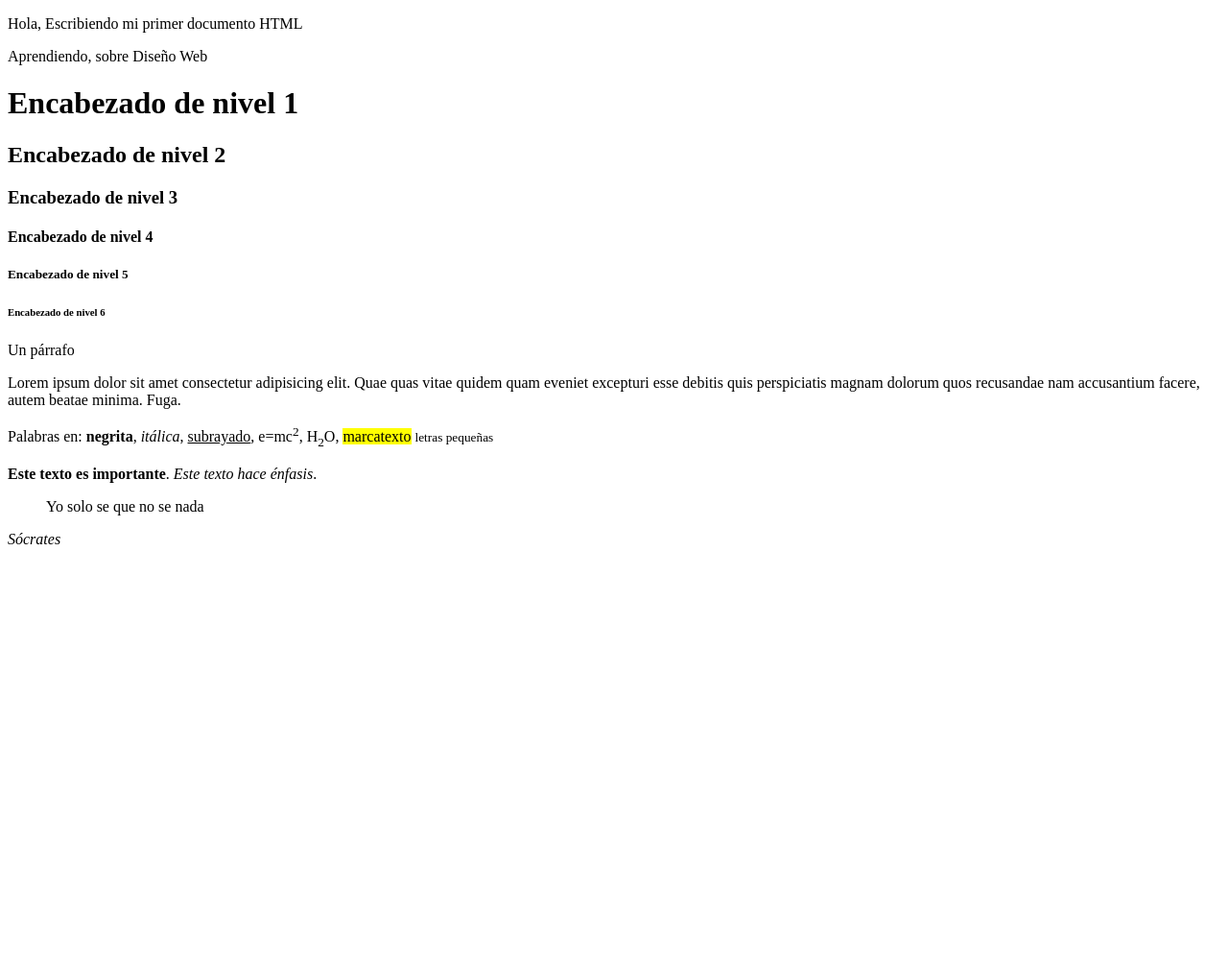
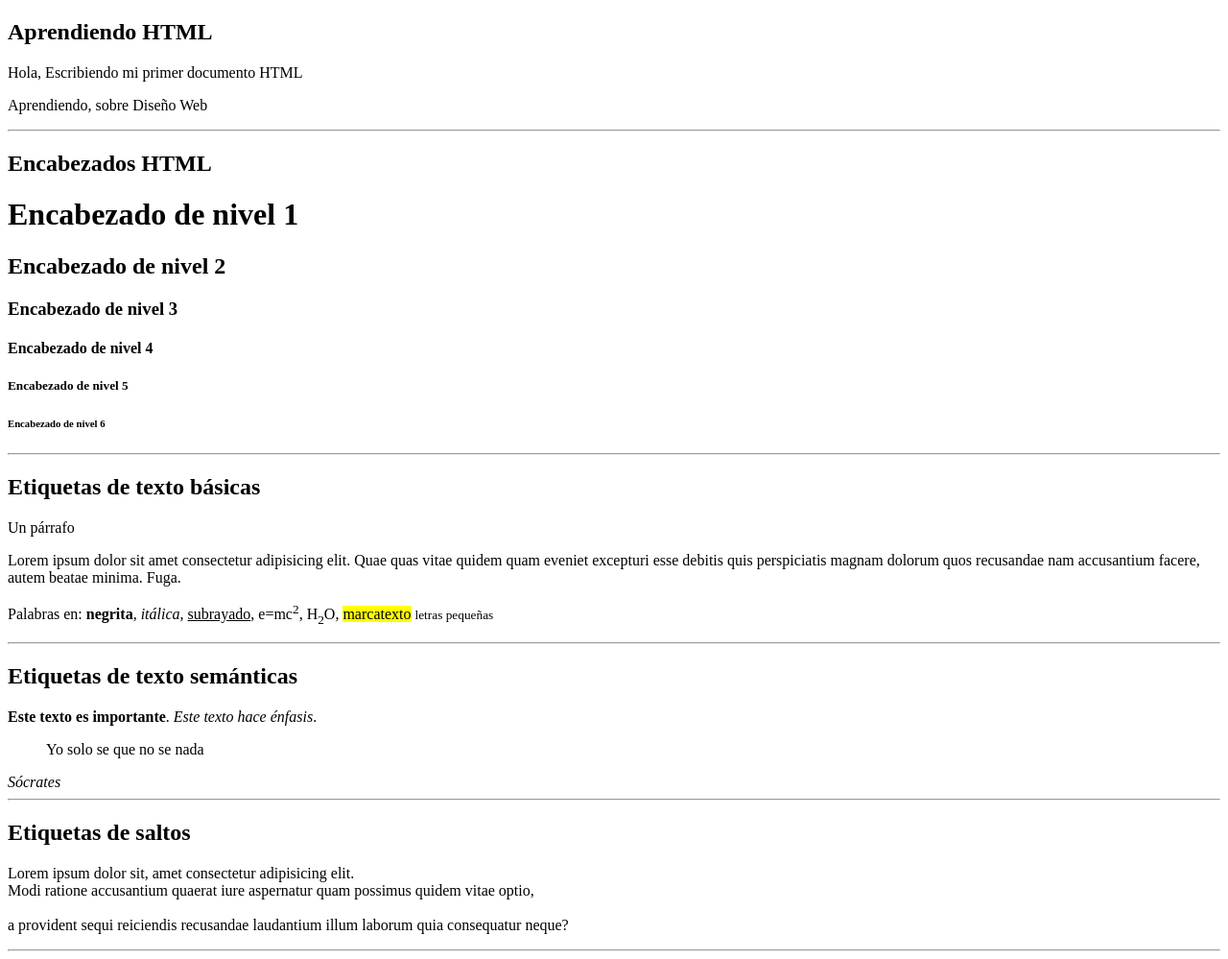
Before and after one commit to MiguelDominguezSanchez/Curso_HTML_-_CSS, a plain HTML site: page YOUTUBE-HTML/INDEX.HTML in a window 1280 px wide. Shown: the whole page at 96% size. Before the commit the page ends 800 px from the top, so only its background shows below. Drawn offline with Linux system fonts and the light colour scheme.

Commit message:
Etiquetas de salto

```diff
--- a/YOUTUBE-HTML/INDEX.HTML
+++ b/YOUTUBE-HTML/INDEX.HTML
@@ -11,6 +11,7 @@
 </head>
 
 <body>
+  <h2>Aprendiendo HTML</h2>
   <!--  Esto es un comentario -->
   <!--
     Enlaces de la sección de introducción a HTMl y su documentación
@@ -24,19 +25,29 @@
 
   <p>Hola, Escribiendo mi primer documento HTML</p>
   <p>Aprendiendo, sobre Diseño Web</p>
+  <hr>
+  <h2>Encabezados HTML</h2>
   <h1>Encabezado de nivel 1</h1>
   <h2>Encabezado de nivel 2</h2>
   <h3>Encabezado de nivel 3</h3>
   <h4>Encabezado de nivel 4</h4>
   <h5>Encabezado de nivel 5</h5>
   <h6>Encabezado de nivel 6</h6>
+  <hr>
+  <h2>Etiquetas de texto básicas</h2>
   <p>Un párrafo</p>
   <p>Lorem ipsum dolor sit amet consectetur adipisicing elit. Quae quas vitae quidem quam eveniet excepturi esse debitis quis perspiciatis magnam dolorum quos recusandae nam accusantium facere, autem beatae minima. Fuga.</p>
   <p>Palabras en: <b>negrita</b>, <i>itálica</i>, <u>subrayado</u>, e=mc<sup>2</sup>, H<sub>2</sub>O, <mark>marcatexto</mark> <small>letras pequeñas</small> </p>
   <p>
+    <hr>
+    <h2>Etiquetas de texto semánticas</h2>
     <strong>Este texto es importante</strong>. <em>Este texto hace énfasis</em>.
   </p>
   <blockquote>Yo solo se que no se nada</blockquote>
   <cite>Sócrates</cite>
+  <hr>
+  <h2>Etiquetas de saltos</h2>
+  <p>Lorem ipsum dolor sit, amet consectetur adipisicing elit. <br> Modi ratione accusantium quaerat iure aspernatur quam possimus quidem vitae optio, <br><br> a provident sequi reiciendis recusandae laudantium illum laborum quia consequatur neque?</p>
+  <hr>
 </body>
 </html>
```
